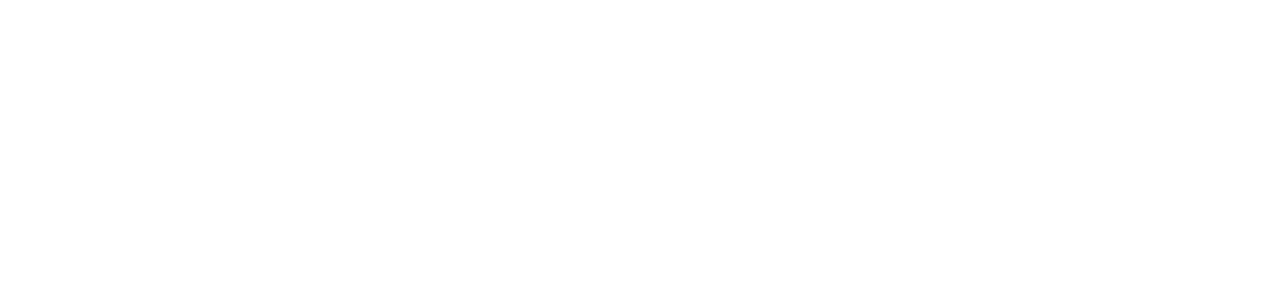
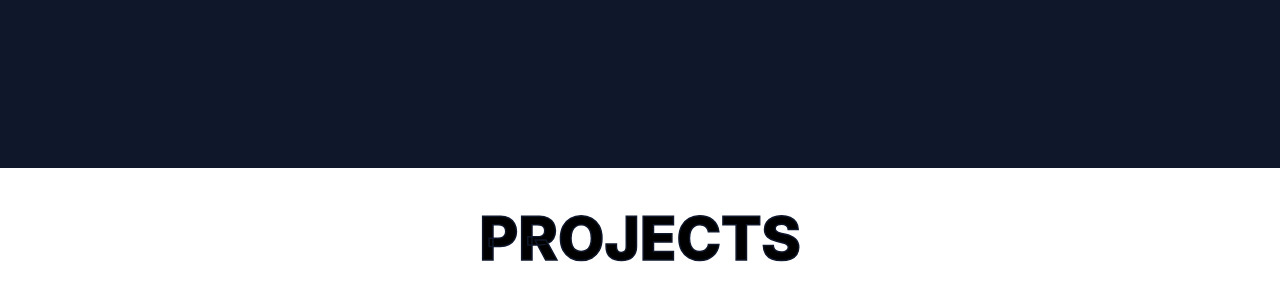
Before and after one commit to DragonSenses/nextjs-portfolio, a Next.js app: page / in a window 1280 px wide. Shown: the part 2232-2532 px from the top of the page. Before the commit the page ends 1600 px from the top, so only its background shows below. Built offline with nearby package versions, Linux system fonts and the light colour scheme.

Commit message:
Update page.js

```diff
--- a/app/page.js
+++ b/app/page.js
@@ -1,12 +1,16 @@
 import Image from 'next/image';
 import Header from './Header';
 import About from './About';
+import Skills from './Skills';
+import Projects from './Projects';
 
 export default function Home() {
   return (
     <main className="flex min-h-screen flex-col flex-1 scroll-smooth">
       <Header />
       <About />
+      <Skills />
+      <Projects />
     </main>
   )
 }
```
